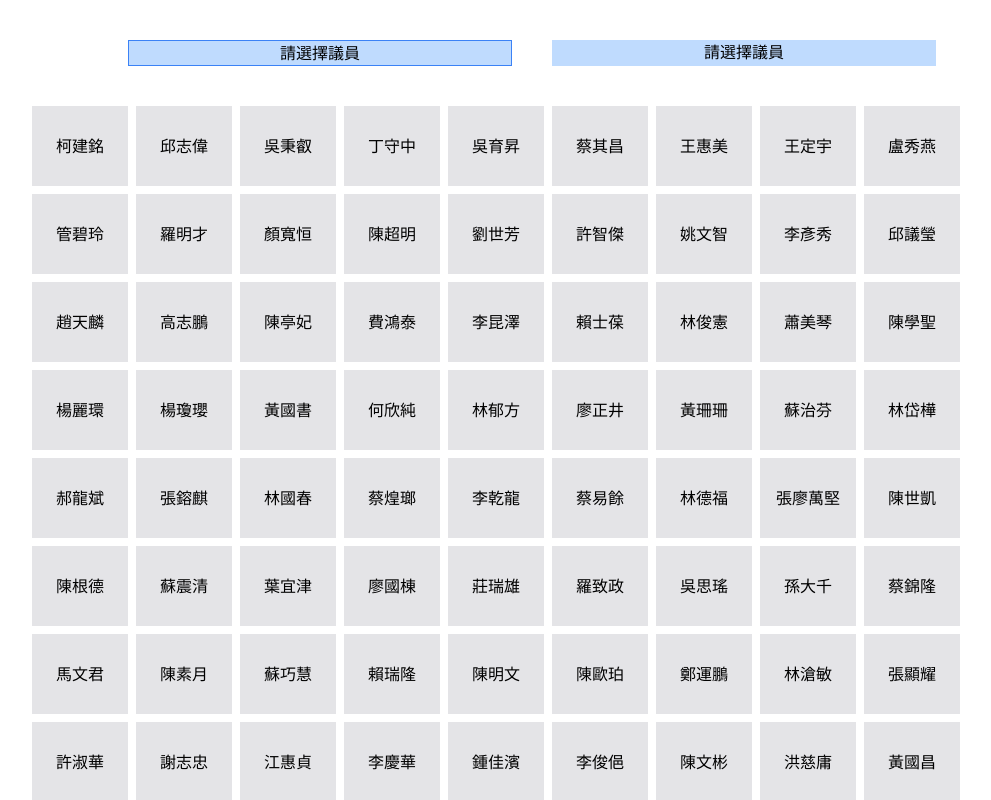
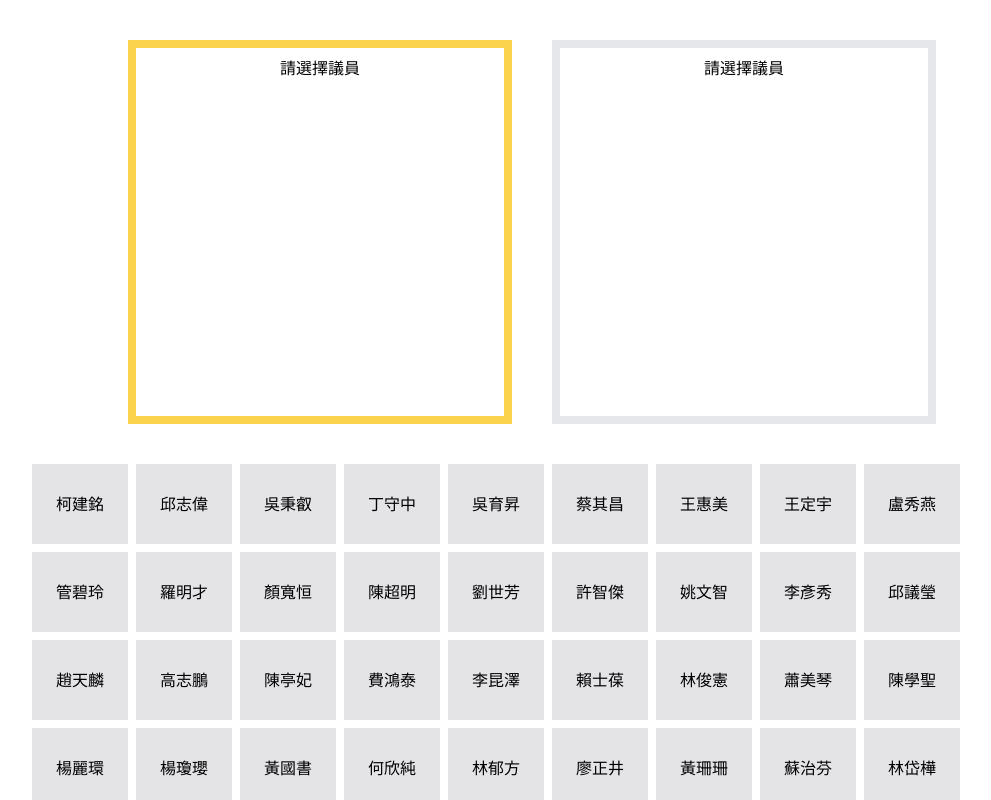
Before and after one commit to kentyangfake/cash-clash, a React (Create React App) app: page / in a window 1280 px wide. Shown: the top 800 px of the page, without its empty margins (108-1099 px from the left). Built offline with nearby package versions, Linux system fonts and the light colour scheme.

Commit message:
featured layout

```diff
--- a/src/App.js
+++ b/src/App.js
@@ -12,7 +12,7 @@ function App() {
 
   return (
     <div className="flex flex-col items-center">
-      <div className="flex m-10 gap-10 justify-center">
+      <div className="flex m-10 gap-10 h-96 justify-center">
         <CandidateCard
           candidate={candidateLeft}
           isSelected={swapLeft}
--- a/src/CandidateContext.js
+++ /dev/null
@@ -1,29 +0,0 @@
-import React, { createContext, useState } from 'react';
-import { useImmer } from 'use-immer';
-import data from './assets/data.json';
-const CandidateContext = createContext();
-
-const CandidateProvider = ({ children }) => {
-  const [swapLeft, setSwapLeft] = useState(true);
-  const [candidateLeft, setCandidateLeft] = useImmer({});
-  const [candidateRight, setCandidateRight] = useImmer({});
-  const [candidates, setCandidates] = useState(data);
-
-  return (
-    <CandidateContext.Provider
-      value={{
-        swapLeft,
-        setSwapLeft,
-        candidateLeft,
-        setCandidateLeft,
-        candidateRight,
-        setCandidateRight,
-        candidates,
-      }}
-    >
-      {children}
-    </CandidateContext.Provider>
-  );
-};
-
-export { CandidateContext, CandidateProvider };
--- a/src/components/CandiateCard.js
+++ b/src/components/CandiateCard.js
@@ -5,21 +5,21 @@ const CandidateCard = ({ candidate, isSelected, onClick }) => {
   const options = {
     legend: 'none',
     pieSliceText: 'label',
-    title: '資金來源',
+    title: '資金來源關係圖',
     pieStartAngle: 100,
   };
   return (
     <div
       className={`${
-        isSelected ? 'border border-blue-500' : ''
-      } flex flex-col items-center bg-blue-200 w-96 hover:bg-blue-100`}
+        isSelected ? 'border-amber-300' : 'hover:border-amber-100'
+      } flex flex-col gap-1 p-2 border-8 items-center w-96 `}
       onClick={onClick}
     >
       {Object.keys(candidate).length === 0 ? (
         '請選擇議員'
       ) : (
         <>
-          <p>{candidate.姓名}</p>
+          <p className="font-semibold text-3xl pb-3">{candidate.姓名}</p>
           <p>{`資金總額 ${candidate.總收入} 元`}</p>
           <p>{`捐贈企業 ${candidate.捐贈企業數} 間`}</p>
           <Chart
@@ -27,7 +27,7 @@ const CandidateCard = ({ candidate, isSelected, onClick }) => {
             data={candidate.pie}
             options={options}
             width={'100%'}
-            height={'250px'}
+            height={'240px'}
           />
         </>
       )}
```
